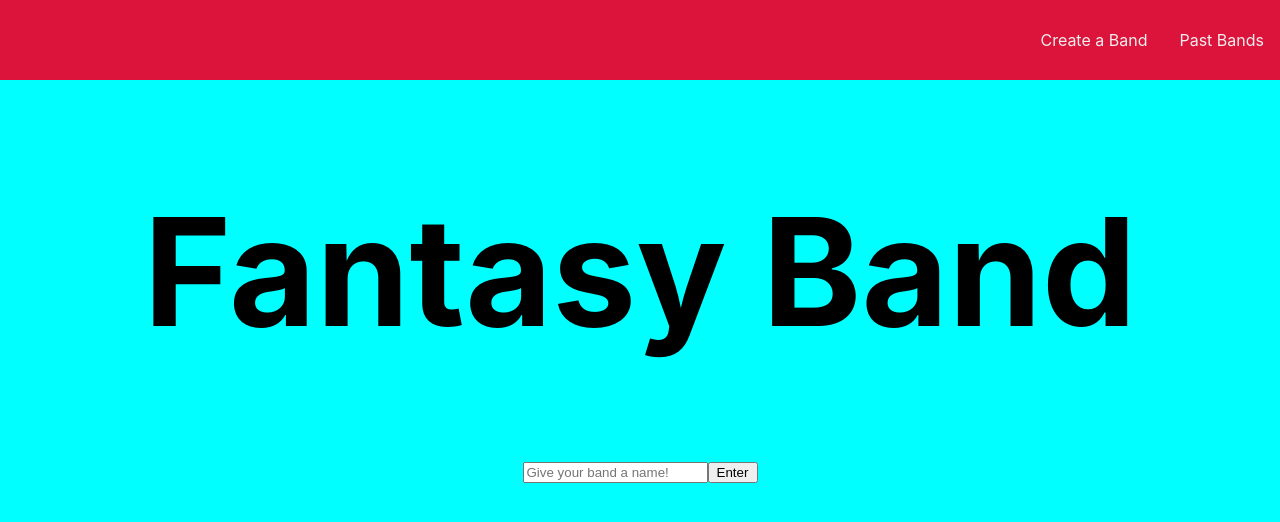
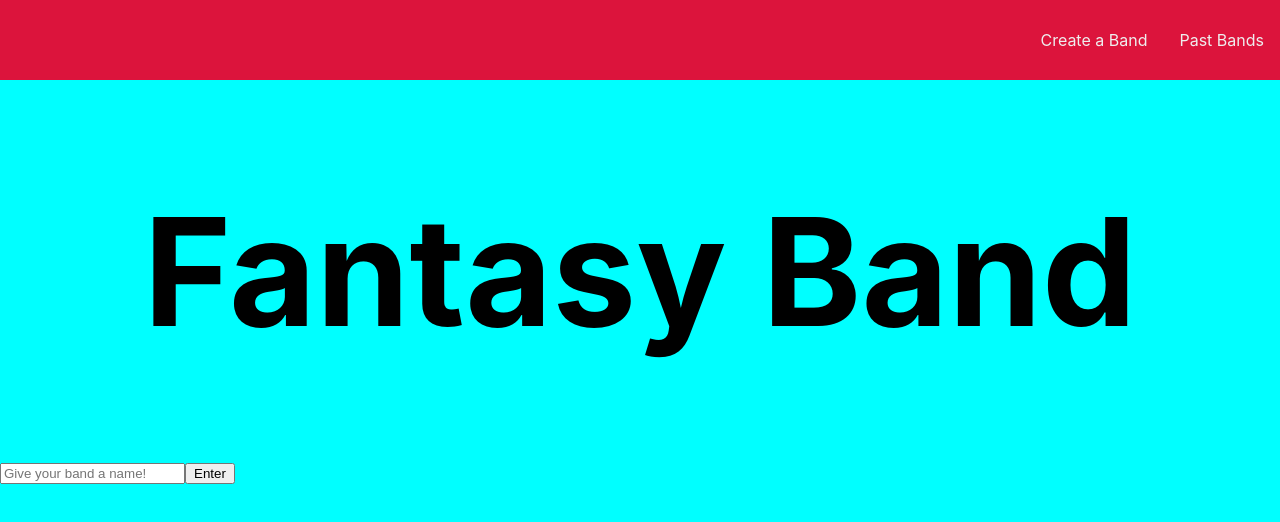
Before and after one commit to Codetitude/Fantasy-Band, a React (Create React App) app in the folder client/: page / in a window 1280 px wide. Shown: the top 522 px of the page. Built offline with nearby package versions, Linux system fonts and the light colour scheme.

Commit message:
phase#12 routed a band name into the band confirmation

```diff
--- a/client/src/App.css
+++ b/client/src/App.css
@@ -70,13 +70,14 @@ background-color: aqua;
   margin: 20px;
  }
 
+ .musicianTitle {
+
+  background-color: crimson;
+  border-bottom: 1px solid gray;
+ }
 
 
 
- .musicianTitle {
-
-  background-color: crimson;
- }
 
  button {
   width: 50px;
--- a/client/src/App.js
+++ b/client/src/App.js
@@ -7,22 +7,15 @@ import { useState } from 'react'
 const App = () => {
   const [currentPage, setCurrentPage] = useState(0)
 
-  const initialState = {
-    name: '',
-    bandOrigin: '',
-    image: '',
-    role: '',
-    rating: 0
-  }
-  const [formState, setFormState] = useState(initialState)
-
-  const handleChange = (e) => {
-    setFormState({ ...formState, [e.target.name]: e.target.value })
-  }
-
   const incrementPage = () => {
     setCurrentPage((prevState) => prevState + 1)
   }
+
+  const [newBand, setNewBand] = useState({
+    name: '',
+    members: [],
+    totalRating: 0
+  })
 
   return (
     <div>
@@ -30,12 +23,9 @@ const App = () => {
       <main>
         <Home
           currentPage={currentPage}
-          name={formState.name}
-          bandOrigin={formState.bandOrigin}
-          role={formState.role}
-          rating={formState.rating}
           incrementPage={incrementPage}
-          handleChange={handleChange}
+          newBand={newBand}
+          setNewBand={setNewBand}
         />
       </main>
     </div>
--- a/client/src/pages/AddBand.jsx
+++ b/client/src/pages/AddBand.jsx
@@ -1,37 +1,44 @@
 import {  useState } from 'react'
+
 
 
 
 
 const AddBand = (props) => {
 
-  const [newBand, setNewBand] = useState({
-    name: "",
-    members: [],
-    totalRating: 0
-  })
-
-const [ singer , setSinger] = useState (false)
-const [searchQuery, setSearchQuery] = useState('')
+  const [bandName ,setBandName] = useState('')
 
 
+const handleChange = (e) =>{
+  setBandName(e.target.value)
+}
 
+
+const handleSubmit = (e) => {
+  e.preventDefault()
+  props.setNewBand({...props.newBand, name: bandName})
+  props.incrementPage()
+  console.log(props.newBand)
+
+}
 
 
 
   return(
     <div>
       <h1 className='hometitle'>Fantasy Band </h1>
-      <form className = " nameband " onSubmit={props.onSubmit}>
+
 <input
+
+
   type="text"
   name="search"
-  value={props.value}
+  value={props.bandName}
   placeholder="Give your band a name!"
-  onChange={props.onChange}
+  onChange={handleChange}
 ></input>
-<button  onClick = {props.incrementPage}type='submit'>Enter</button>
-    </form>
+<button  onClick = {handleSubmit}type='submit'>Enter</button>
+
 
 
     </div>
--- a/client/src/pages/BandConfirm.jsx
+++ b/client/src/pages/BandConfirm.jsx
@@ -12,6 +12,9 @@ const BandConfirm = (props) => {
 
   return(
     <div>
+
+<h1> {props.newBand.name}</h1>
+
       {button}
     </div>
   )
--- a/client/src/pages/Home.jsx
+++ b/client/src/pages/Home.jsx
@@ -8,33 +8,31 @@ import Stage from "./Stage";
 
 
 const Home = (props) => {
-  // Most all of your work for this lab will be done here in the HomePage component.
 
-  // Set up conditional rendering below to determine which component to show on our home page!
 
   let page = 0
 
   switch (props.currentPage) {
     case 0:
-      page = <AddBand incrementPage={props.incrementPage} />
+      page = <AddBand setNewBand={props.setNewBand} incrementPage={props.incrementPage}  newBand = {props.newBand}/>
       break
     case 1:
-      page = <PickSinger handleChange={props.handleChange}  incrementPage={props.incrementPage}  />
+      page = <PickSinger setNewBand={props.setNewBand}  incrementPage={props.incrementPage}  newBand = {props.newBand} />
       break
     case 2:
-      page = <PickGuitarist   handleChange={props.handleChange}  incrementPage={props.incrementPage} />
+      page = <PickGuitarist   setNewBand={props.setNewBand}  incrementPage={props.incrementPage} newBand = {props.newBand} />
       break
     case 3:
-      page = <PickBassist  handleChange={props.handleChange}  incrementPage={props.incrementPage}  />
+      page = <PickBassist  setNewBand={props.setNewBand}  incrementPage={props.incrementPage} newBand = {props.newBand} />
       break
     case 4:
-      page = <PickDrummer handleChange={props.handleChange}  incrementPage={props.incrementPage}  />
+      page = <PickDrummer setNewBand={props.setNewBand}  incrementPage={props.incrementPage}  newBand = {props.newBand} />
       break
     case 5:
-      page = <BandConfirm  handleChange={props.handleChange}  incrementPage={props.incrementPage}  />
+      page = <BandConfirm  setNewBand={props.setNewBand}  newBand = {props.newBand} incrementPage={props.incrementPage}  />
       break
     case 6:
-      page = <Stage handleChange={props.handleChange}  incrementPage={props.incrementPage} />
+      page = <Stage setNewBand={props.setNewBand}  incrementPage={props.incrementPage}  newBand = {props.newBand} />
       break
 
     default:
--- a/client/src/pages/PickDrummer.jsx
+++ b/client/src/pages/PickDrummer.jsx
@@ -11,7 +11,7 @@ const PickDrummer = (props) => {
   }
 
 
-
+// add a handle submit to add the total rating together
 
   return(
 
--- a/client/src/pages/PickSinger.jsx
+++ b/client/src/pages/PickSinger.jsx
@@ -5,20 +5,11 @@ import { useState } from "react"
 
 const PickSinger = (props) => {
 
-
-  const initialState = {
-    name: '',
-    bandOrigin: '',
-    image: '',
-    role: '',
-    rating: 0
-
-  }
-//const[ formState , setFormState] = useState(initialState)
+const [singerChoice , setsingerChoice] = useState([])
 
 
 let button
-if (props.name === '' || props.bandOrigin === '' || props.role === ''){
+if (props.name === '' ){
  button =<button disabled>Next</button>
 } else {
   button = <button onClick={props.incrementPage}>Next</button>
@@ -39,6 +30,7 @@ setFormState({value: e.target.value})*/
     <br></br>
     <form className="artistForm"  >
     <h2 className="musicianTitle"> Choose your Singer!</h2>
+      <div className="inputfield">
       <label> Choose an artist:
         </label>
 
@@ -53,7 +45,7 @@ setFormState({value: e.target.value})*/
       <label> Band Origin:
         </label>
 
-      <input
+      <span
       type = 'text'
       value = {props.bandOrigin}
       onChange = {props.handleChange}
@@ -79,6 +71,8 @@ setFormState({value: e.target.value})*/
       <br></br>
       <br></br>
 
+      </div>
+
 {button}
 </form>
 
--- a/client/src/pages/Stage.jsx
+++ b/client/src/pages/Stage.jsx
@@ -10,6 +10,10 @@ const Stage = (props) => {
 
   return(
     <div>
+<h1 className="stageTitle">
+  Introducing : {props.newBand.name}
+</h1>
+
       {button}
     </div>
   )
```
